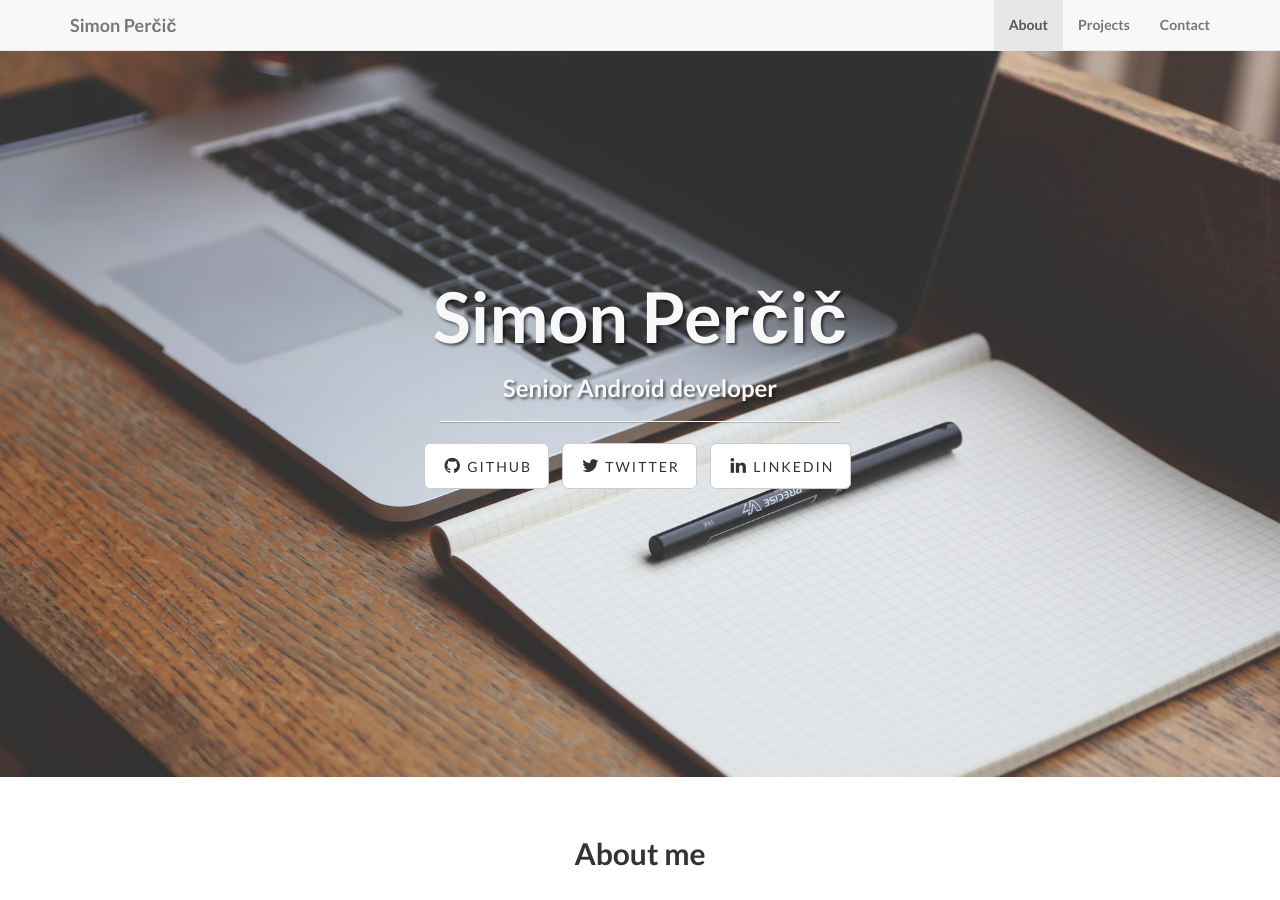
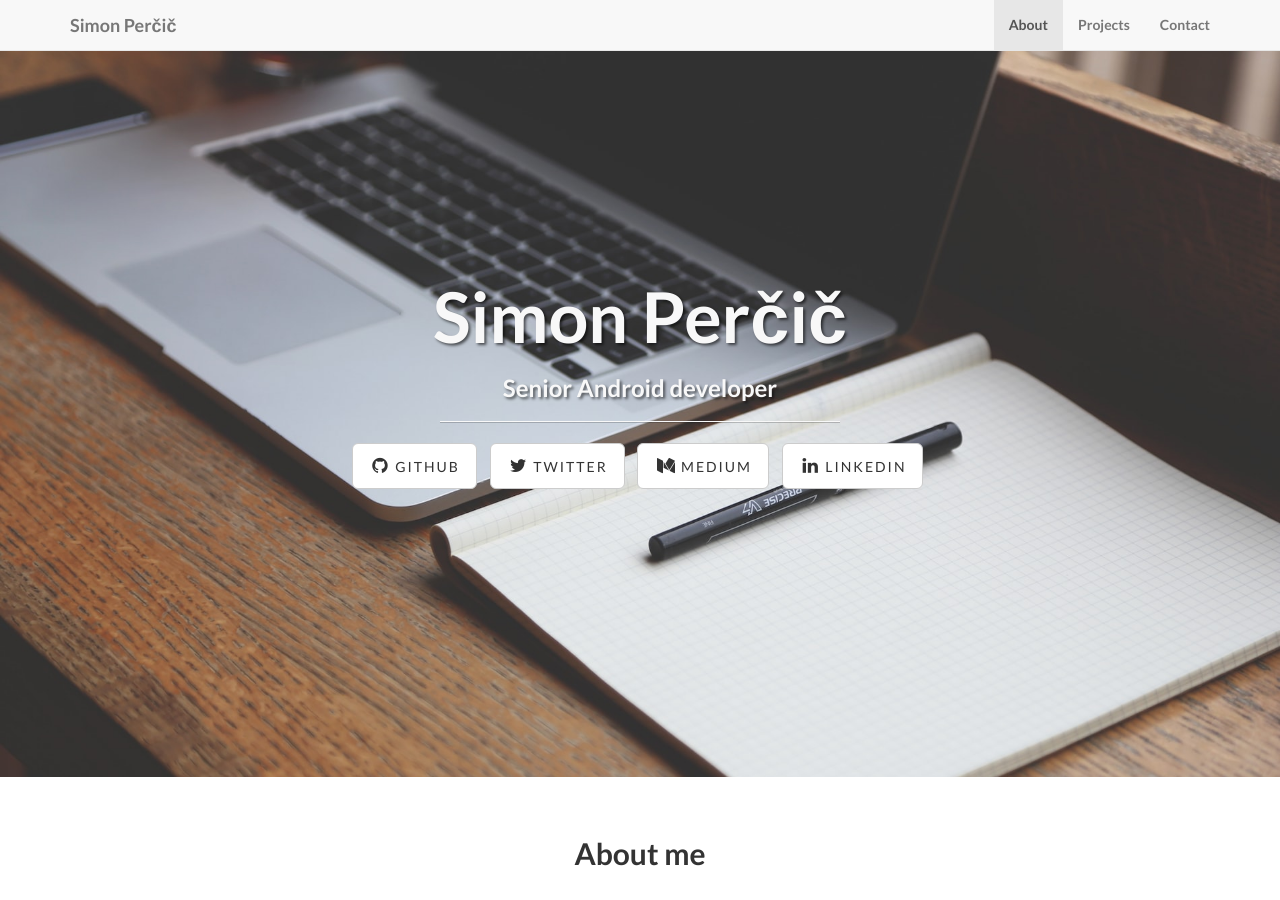
Before and after one commit to simonpercic/simonpercic.github.io, a Jekyll site: the page built from index.html, in a window 1280 px wide and 900 px high. Built offline with Jekyll 4.4.1, drawn with Linux system fonts in a browser that asks for light colours; nearby versions of some CDN libraries.

Commit message:
Added medium

```diff
--- a/_config.yml
+++ b/_config.yml
@@ -28,6 +28,8 @@ social:
     url: https://github.com/simonpercic
   - title: twitter
     url: https://twitter.com/simonpercic
+  - title: medium
+    url: https://medium.com/@simonpercic
   - title: linkedin
     url: https://www.linkedin.com/in/simonpercic
 
--- a/_includes/contact.html
+++ b/_includes/contact.html
@@ -3,10 +3,10 @@
 		<div class="container">
 
 			<div class="row">
-				<div class="col-lg-5">
+				<div class="col-lg-4">
 					<h2>Keep in Touch:</h2>
 				</div>
-				<div class="col-lg-7">
+				<div class="col-lg-8">
 					<ul class="list-inline banner-social-buttons">
 						{% for social in site.social %}
 						<li>
```
